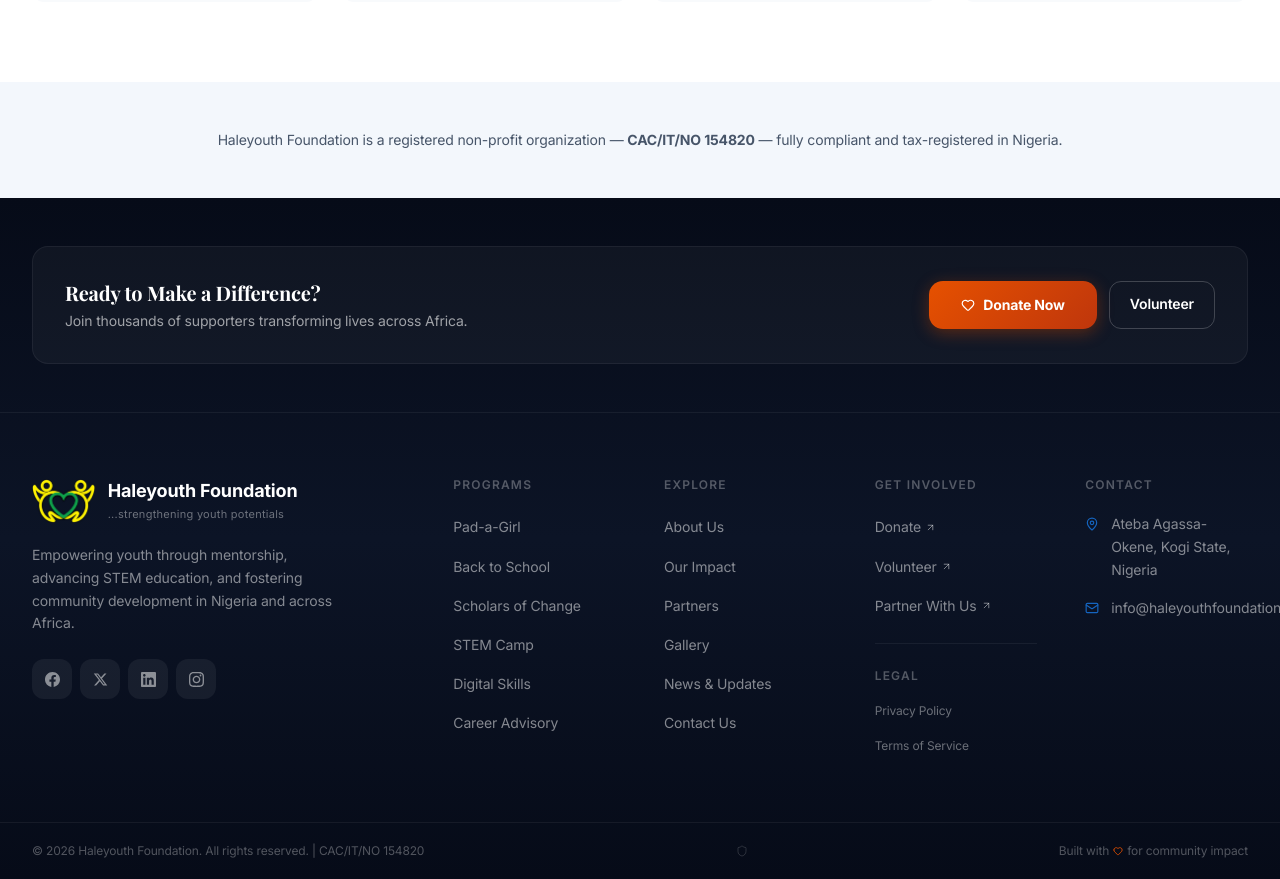
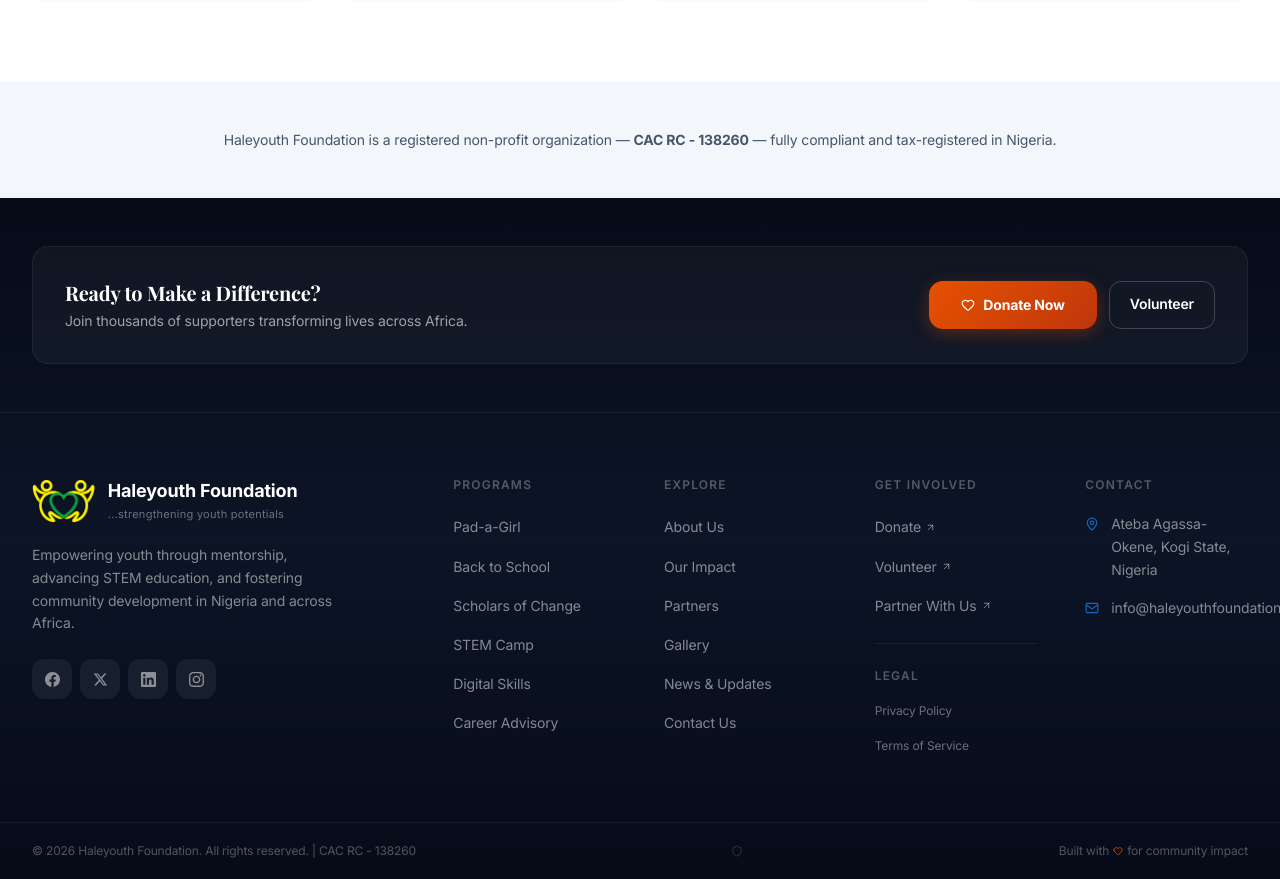
Before and after one commit to haleyouth/haleyouthfoundation, a Next.js app: page /about in a window 1280 px wide. Shown: the part 1980-2859 px from the top of the page. Built offline with nearby package versions, Linux system fonts and the light colour scheme; a web font is replaced by a local one.

Commit message:
fix: Update registration number to CAC RC - 138260

```diff
--- a/src/app/about/page.tsx
+++ b/src/app/about/page.tsx
@@ -123,7 +123,7 @@
       <section className="py-12 bg-primary/5">
         <div className="max-w-7xl mx-auto px-4 sm:px-6 lg:px-8 text-center">
           <p className="text-text-secondary text-sm">
-            Haleyouth Foundation is a registered non-profit organization — <strong>CAC/IT/NO 154820</strong> — fully compliant and tax-registered in Nigeria.
+            Haleyouth Foundation is a registered non-profit organization — <strong>CAC RC - 138260</strong> — fully compliant and tax-registered in Nigeria.
           </p>
         </div>
       </section>
--- a/src/lib/constants.ts
+++ b/src/lib/constants.ts
@@ -7,7 +7,7 @@
   email: "info@haleyouthfoundation.org",
   phone: "",
   address: "Ateba Agassa-Okene, Kogi State, Nigeria",
-  registration: "CAC/IT/NO 154820",
+  registration: "CAC RC - 138260",
   founded: 2019,
   social: {
     facebook: "https://www.facebook.com/haleyouthfoundation/",
```
